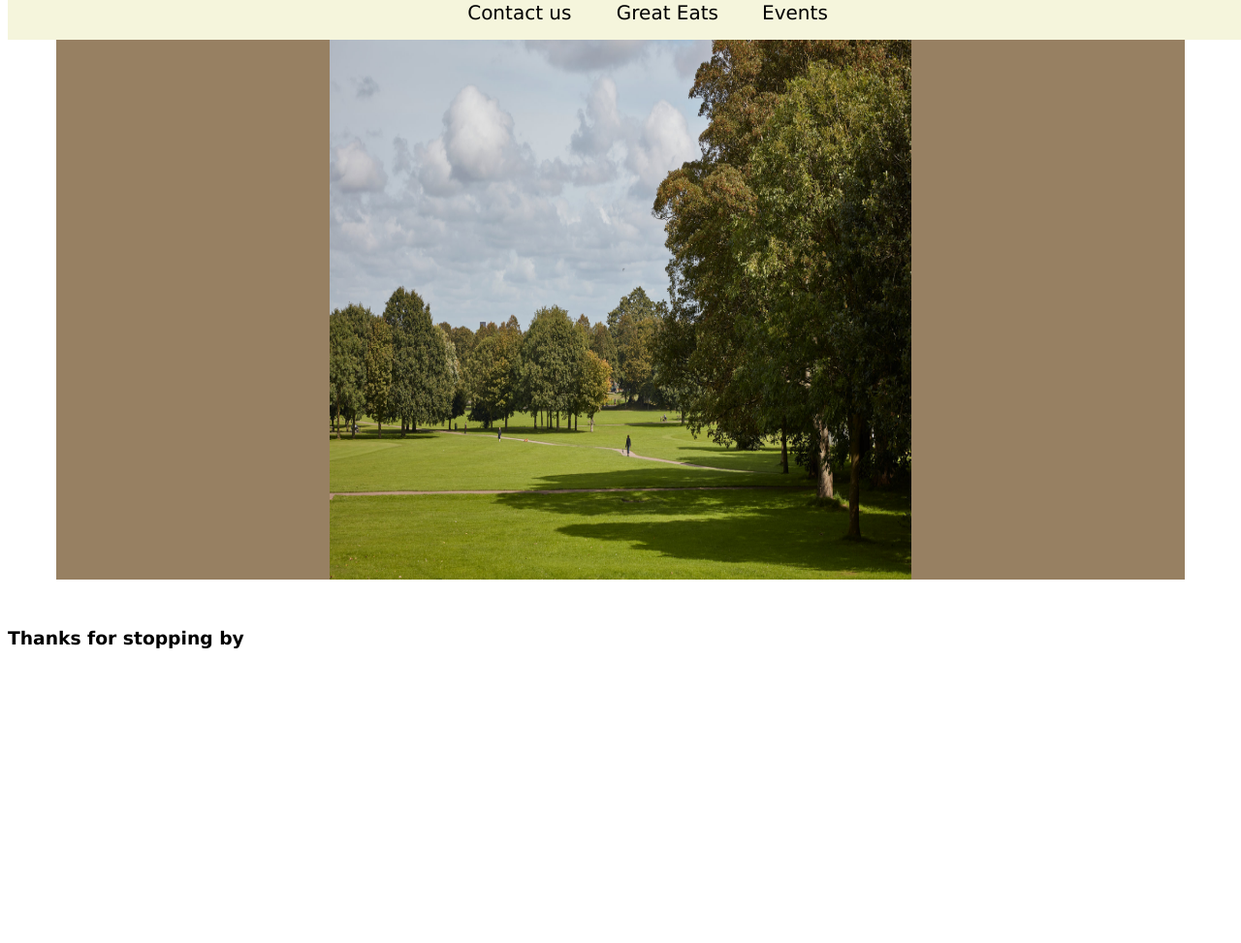
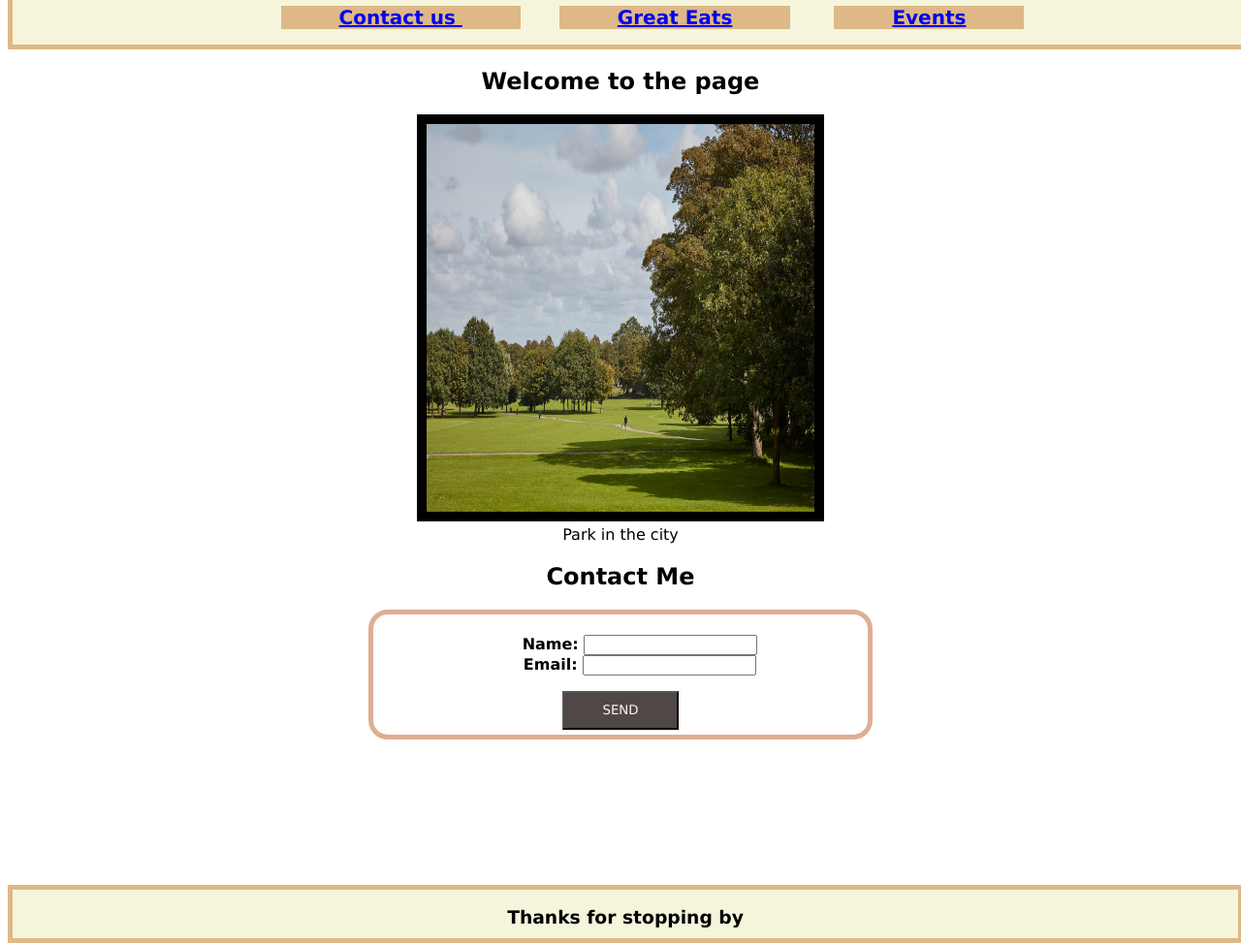
Before and after one commit to Eaponte24/Mini-Project-1, a plain HTML site: page index.html in a window 1280 px wide. Shown: the part 100-1073 px from the top of the page at 97% size. Before the commit the page ends 800 px from the top, so only its background shows below. Drawn offline with Linux system fonts and the light colour scheme.

Commit message:
many changes to html and css

```diff
--- a/assets/style.css
+++ b/assets/style.css
@@ -7,23 +7,66 @@ header {
     background-color: beige;
     width: 100%;
     text-align: center;
+    border: 5px solid burlywood;
+    z-index: 2;
+
+
+}
+
+.li-1 {
+    display: inline;
+    font-size: 20px;
+    margin: 20px;
+    background-color: burlywood;
+
 }
 
 li {
     display: inline;
-    font-size: 20px;
-    margin: 20px;
-}
+    padding: 0px 60px;
+    text-decoration: none;
+    font-weight: bolder;
+  }
 
-.container {
-    background-color: rgba(88, 52, 4, 0.623);
-    margin: 50px;
-
+section {
+    position: relative;
+    top: 150px;
+    text-align: center;
 }
 
 img {
-    width: 600px;
-    height: 600px;
+    width: 400px;
+    height: 400px;
     margin: 0 auto;
-    display: block;
+    border: 10px solid black;
   }
+
+#text-center {
+    font-size: 60px;
+    text-align: center;
+    }
+
+footer {
+    background-color: beige;
+    border: 5px solid burlywood;
+    width: 100%;
+    position: relative;
+    top: 300px;
+    text-align: center;
+    height: 50px;
+}
+
+form {
+    margin: 0 auto;
+    width: 500px;
+    padding: 5px;
+    border: 5px solid #DDAF94;
+    border-radius: 20px;
+}
+
+button {
+    height: 40px;
+    width: 120px;
+    background-color: #4F4846;
+    color: #FDF8F5;
+  }
--- a/index.html
+++ b/index.html
@@ -13,33 +13,49 @@
             <h1 class="title">Hello Visitors</h1>
             <nav>
                 <ul>
-                    <li id="link-1"> Contact us </li>
-                    <li id="link-2">Great Eats</li>
-                    <li id="link-3">Events</li>
+                   <li class="li-1"> <a href="#"> Contact us </a></li>
+                   <li class="li-1"> <a href="#">Great Eats</a></li>
+                   <li class="li-1"> <a href="#">Events</a></li>
                 </ul>
             </nav>
         </header>
 
         <main>
             <section>
-                <h2>Welcome to the page</h2>
-            <div class="container">
+                <h2 class="text-center">Welcome to the page</h2>
+            <div>
                 <img src="./assets/merlin_161566521_4d72ba34-770d-4835-9095-710c24a11877-superJumbo.jpg" alt="park with person in it" >
+                <figcaption class="text-center">Park in the city</figcaption>
             </div>
             </section>
-
-            <section>
-                <h3 class="footer">Thanks for stopping by</h3>
-            </section>
+            <section id="contact">
+                <h2 class="text-center">Contact Me</h2>
+                <form>
+                  <ul>
+                    <li>
+                      <label class="text-right" for="name">Name:</label>
+                      <input type="text" id="name" name="user-name">
+                    </li>
+                    <li>
+                      <label class="text-right" for="email">Email:</label>
+                      <input type="text" id="email" name="user-email">
+                    </li>
+                  </ul>
+                  <div class="text-center">
+                    <button type="submit">SEND</button>
+                  </div>
+                </form>
+              </section>
 
 
+            <footer>
+                <h3 class="footer">Thanks for stopping by</h3>
+            </footer>
 
         </main>
 
 
-        <section>
 
-        </section>
     </body>
 
 </html>
```
